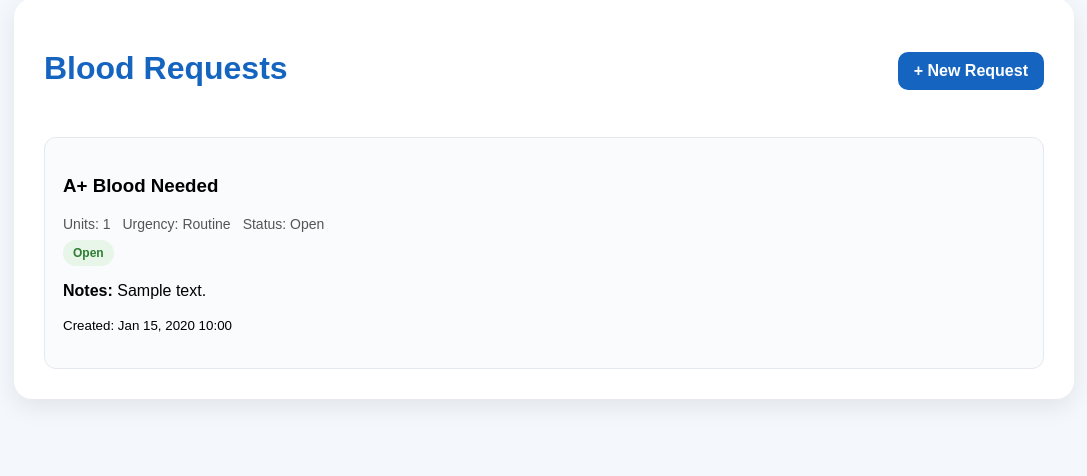
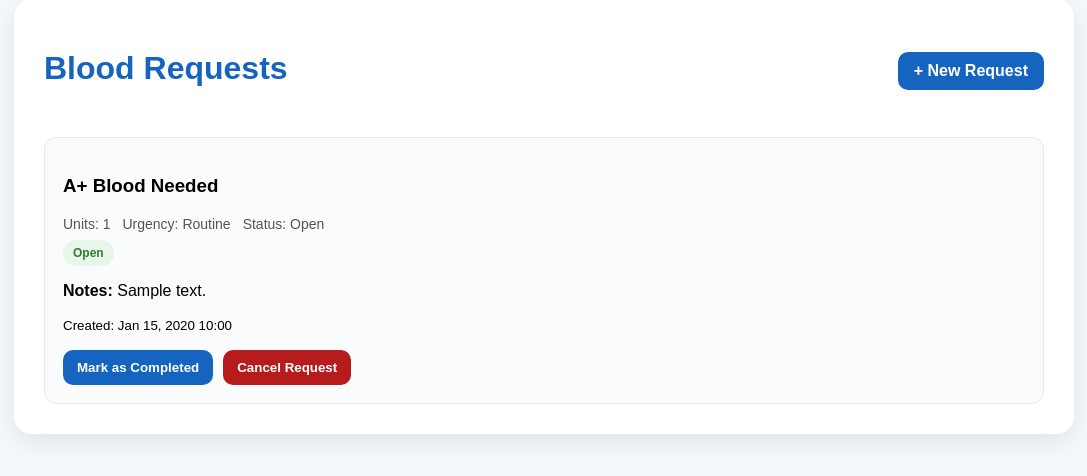
Before and after one commit to Kaihansaba/Ehda-Portal, a Django app: template 5.Backend/OnlineBloodDonationPlatform/templates/accounts/manage_blood_requests.html in a window 1280 px wide. Shown: the part 51-527 px from the top of the page, without its empty margins (96-1183 px from the left). Run offline with Django 5.2, Linux system fonts and the light colour scheme; the template is opened without the code that fills it: values that come from a table or form of the project are taken from there, others are empty; tables that the repository leaves empty hold one stand-in row (values such as "Sample post").

Commit message:
Add form to mark blood requests as completed or cancelled

```diff
--- a/5.Backend/OnlineBloodDonationPlatform/templates/accounts/manage_blood_requests.html
+++ b/5.Backend/OnlineBloodDonationPlatform/templates/accounts/manage_blood_requests.html
@@ -95,6 +95,14 @@
                             <p><strong>Notes:</strong> {{ request.notes }}</p>
                         {% endif %}
                         <p><small>Created: {{ request.created_at|date:"M d, Y H:i" }}</small></p>
+
+                        {% if request.status != 'COMPLETED' and request.status != 'CANCELLED' %}
+                            <form method="post" action="{% url 'close_blood_request' request.pk %}" style="margin-top: 12px; display: flex; gap: 10px; flex-wrap: wrap;">
+                                {% csrf_token %}
+                                <button type="submit" name="status" value="COMPLETED" class="btn" style="padding: 10px 14px; border: none; cursor: pointer;">Mark as Completed</button>
+                                <button type="submit" name="status" value="CANCELLED" class="btn" style="padding: 10px 14px; border: none; cursor: pointer; background: #b71c1c;">Cancel Request</button>
+                            </form>
+                        {% endif %}
                     </div>
                 {% endfor %}
             </div>
```
